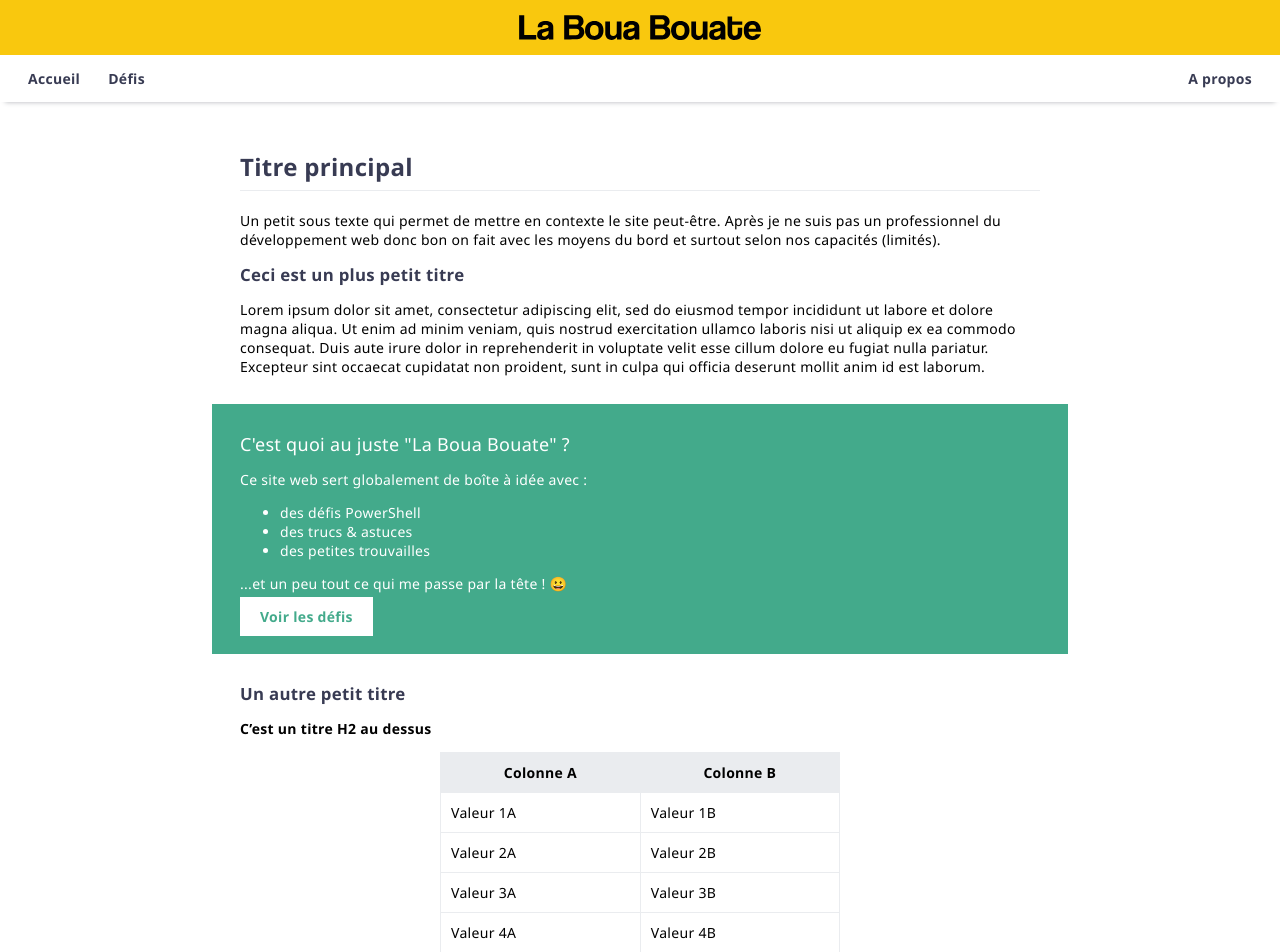
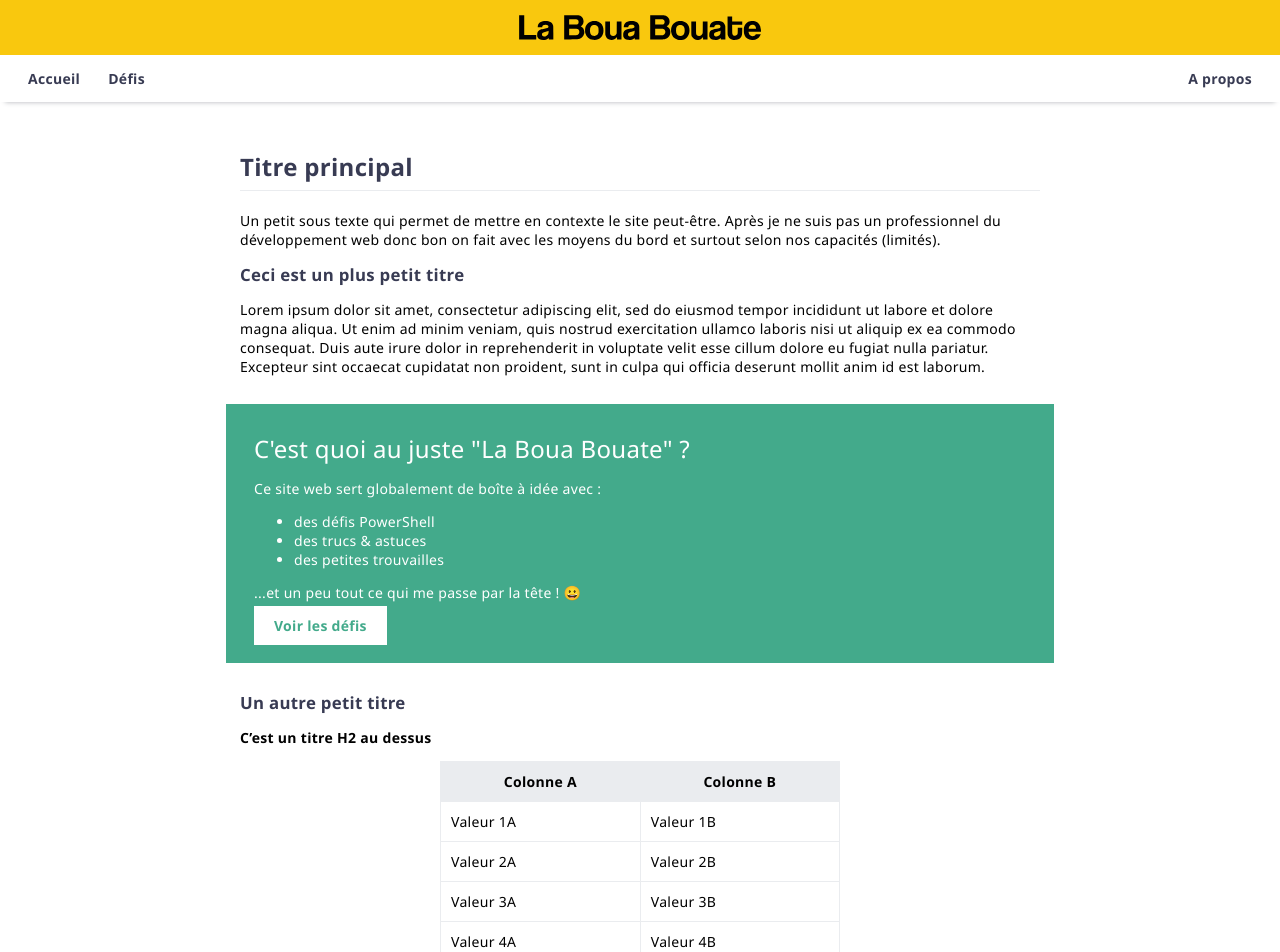
Before and after one commit to leobouard/leobouard.github.io, a Jekyll site: the page built from index.md, in a window 1280 px wide. Shown: the top 952 px of the page. Built offline with Jekyll 4.4.1, drawn with Linux system fonts in a browser that asks for light colours; our own code applies the rules of GitHub Pages for plain Markdown files.

Commit message:
Update hero

```diff
--- a/assets/css/style.scss
+++ b/assets/css/style.scss
@@ -99,8 +99,8 @@
     .hero {
         margin-top: 2em;
         margin-bottom: 2em;
-        margin-left: -2em;
-        margin-right: -2em;
+        margin-left: -1em;
+        margin-right: -1em;
         position: relative;
         left: 0;
         right: 0;
@@ -111,6 +111,7 @@
         padding: 2em;
 
         a {
+            margin-top: 1em;
             background-color: #fff;
             color: #43aa8b;
             font-weight: 600;
--- a/index.md
+++ b/index.md
@@ -8,7 +8,7 @@
 
 
 <div class="hero">
-    <span style="font-size: large;">C'est quoi au juste "La Boua Bouate" ?</span>
+    <span style="font-size: x-large;">C'est quoi au juste "La Boua Bouate" ?</span>
     <p>Ce site web sert globalement de boîte à idée avec :</p>
     <ul>
         <li>des défis PowerShell</li>
```
